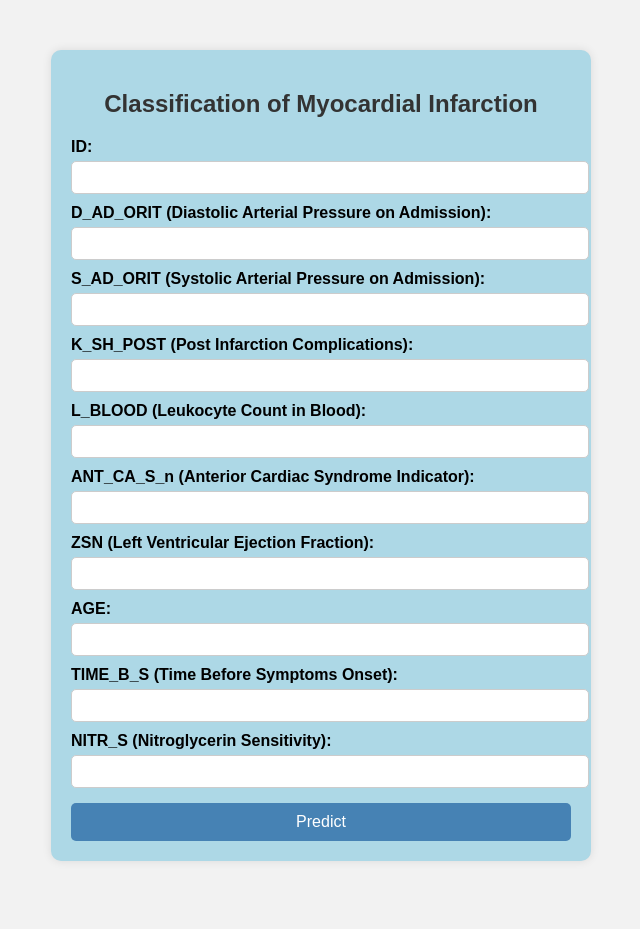
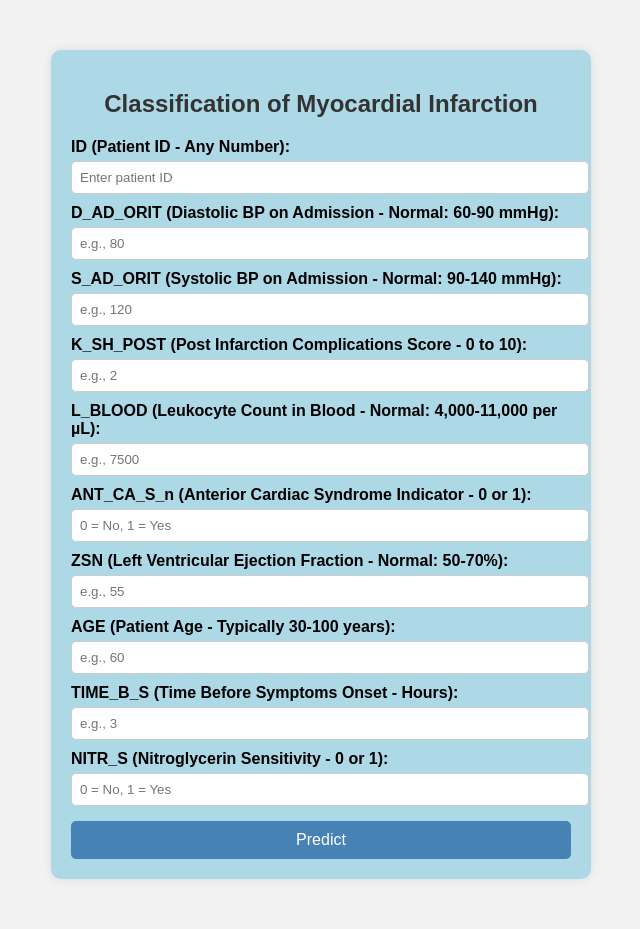
Before and after one commit to deepikareddy-22/Myocardial-infraction, a Flask app: page / in a window 1280 px wide. Shown: the whole page, without its empty margins (319-959 px from the left). Before the commit the page ends 861 px from the top, so only its background shows below. Run offline with Flask 3, Linux system fonts and the light colour scheme; parts of the project's set-up code (start-up, migrations or seed data) failed here and were passed over.

Commit message:
Update home.html

```diff
--- a/templates/home.html
+++ b/templates/home.html
@@ -55,35 +55,35 @@
         <h2>Classification of Myocardial Infarction</h2>
         <form action="/predict" method="post">
 
-            <label for="ID">ID:</label>
-            <input type="text" id="ID" name="ID" required>
+            <label for="ID">ID (Patient ID - Any Number):</label>
+            <input type="number" id="ID" name="ID" placeholder="Enter patient ID" required>
 
-            <label for="D_AD_ORIT">D_AD_ORIT (Diastolic Arterial Pressure on Admission):</label>
-            <input type="text" id="D_AD_ORIT" name="D_AD_ORIT" required>
+            <label for="D_AD_ORIT">D_AD_ORIT (Diastolic BP on Admission - Normal: 60-90 mmHg):</label>
+            <input type="number" id="D_AD_ORIT" name="D_AD_ORIT" placeholder="e.g., 80" min="40" max="120" required>
 
-            <label for="S_AD_ORIT">S_AD_ORIT (Systolic Arterial Pressure on Admission):</label>
-            <input type="text" id="S_AD_ORIT" name="S_AD_ORIT" required>
+            <label for="S_AD_ORIT">S_AD_ORIT (Systolic BP on Admission - Normal: 90-140 mmHg):</label>
+            <input type="number" id="S_AD_ORIT" name="S_AD_ORIT" placeholder="e.g., 120" min="70" max="200" required>
 
-            <label for="K_SH_POST">K_SH_POST (Post Infarction Complications):</label>
-            <input type="text" id="K_SH_POST" name="K_SH_POST" required>
+            <label for="K_SH_POST">K_SH_POST (Post Infarction Complications Score - 0 to 10):</label>
+            <input type="number" id="K_SH_POST" name="K_SH_POST" placeholder="e.g., 2" min="0" max="10" required>
 
-            <label for="L_BLOOD">L_BLOOD (Leukocyte Count in Blood):</label>
-            <input type="text" id="L_BLOOD" name="L_BLOOD" required>
+            <label for="L_BLOOD">L_BLOOD (Leukocyte Count in Blood - Normal: 4,000-11,000 per µL):</label>
+            <input type="number" id="L_BLOOD" name="L_BLOOD" placeholder="e.g., 7500" min="1000" max="20000" required>
 
-            <label for="ANT_CA_S_n">ANT_CA_S_n (Anterior Cardiac Syndrome Indicator):</label>
-            <input type="text" id="ANT_CA_S_n" name="ANT_CA_S_n" required>
+            <label for="ANT_CA_S_n">ANT_CA_S_n (Anterior Cardiac Syndrome Indicator - 0 or 1):</label>
+            <input type="number" id="ANT_CA_S_n" name="ANT_CA_S_n" placeholder="0 = No, 1 = Yes" min="0" max="1" required>
 
-            <label for="ZSN">ZSN (Left Ventricular Ejection Fraction):</label>
-            <input type="text" id="ZSN" name="ZSN" required>
+            <label for="ZSN">ZSN (Left Ventricular Ejection Fraction - Normal: 50-70%):</label>
+            <input type="number" id="ZSN" name="ZSN" placeholder="e.g., 55" min="10" max="90" required>
 
-            <label for="AGE">AGE:</label>
-            <input type="text" id="AGE" name="AGE" required>
+            <label for="AGE">AGE (Patient Age - Typically 30-100 years):</label>
+            <input type="number" id="AGE" name="AGE" placeholder="e.g., 60" min="18" max="120" required>
 
-            <label for="TIME_B_S">TIME_B_S (Time Before Symptoms Onset):</label>
-            <input type="text" id="TIME_B_S" name="TIME_B_S" required>
+            <label for="TIME_B_S">TIME_B_S (Time Before Symptoms Onset - Hours):</label>
+            <input type="number" id="TIME_B_S" name="TIME_B_S" placeholder="e.g., 3" min="0" max="48" required>
 
-            <label for="NITR_S">NITR_S (Nitroglycerin Sensitivity):</label>
-            <input type="text" id="NITR_S" name="NITR_S" required>
+            <label for="NITR_S">NITR_S (Nitroglycerin Sensitivity - 0 or 1):</label>
+            <input type="number" id="NITR_S" name="NITR_S" placeholder="0 = No, 1 = Yes" min="0" max="1" required>
 
             <button type="submit">Predict</button>
         </form>
```
